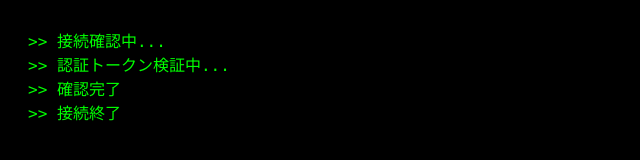
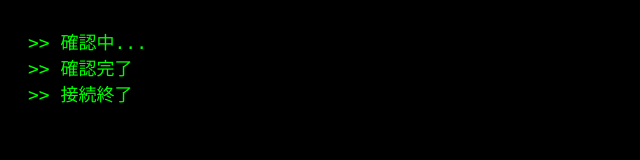
Before and after one commit to monimoni1224/chk-account, a plain HTML site: page index.html in a window 1280 px wide. Shown: the whole page, without its empty margins (0-640 px from the left). Drawn offline with Linux system fonts and the light colour scheme.

Commit message:
Update index.html

```diff
--- a/index.html
+++ b/index.html
@@ -10,11 +10,11 @@
     color: #0f0;
     font-family: "Consolas", "Courier New", monospace;
     padding: 20px;
-    font-size: 16px;
+    font-size: 18px;
   }
   .line {
     opacity: 0;
-    animation: show 0.4s forwards;
+    animation: show 0.3s forwards;
   }
   @keyframes show {
     to { opacity: 1; }
@@ -27,8 +27,7 @@
 
 <script>
 const messages = [
-  ">> 接続確認中...",
-  ">> 認証トークン検証中...",
+  ">> 確認中...",
   ">> 確認完了",
   ">> 接続終了"
 ];
@@ -40,7 +39,7 @@ function addLine() {
   const log = document.getElementById("log");
   const line = document.createElement("div");
   line.className = "line";
-  line.style.animationDelay = (index * 0.6) + "s";
+  line.style.animationDelay = (index * 0.6) + "s"; // 0.6秒間隔 → 約2秒で完了
   line.textContent = messages[index];
   log.appendChild(line);
   index++;
```
